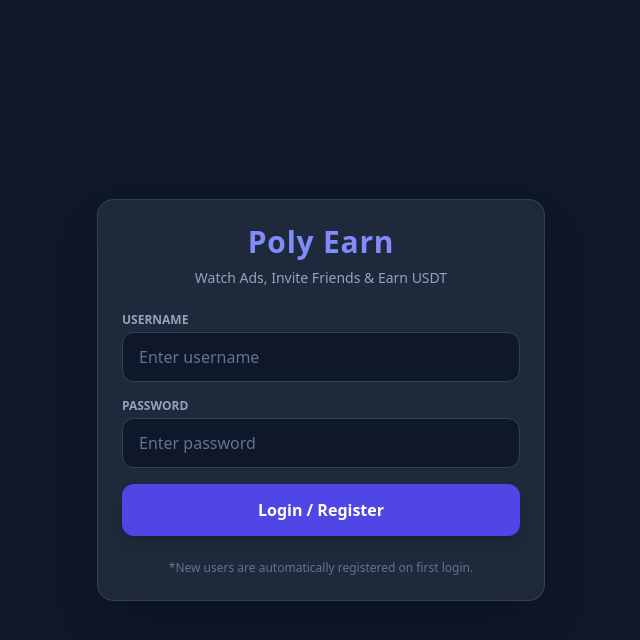
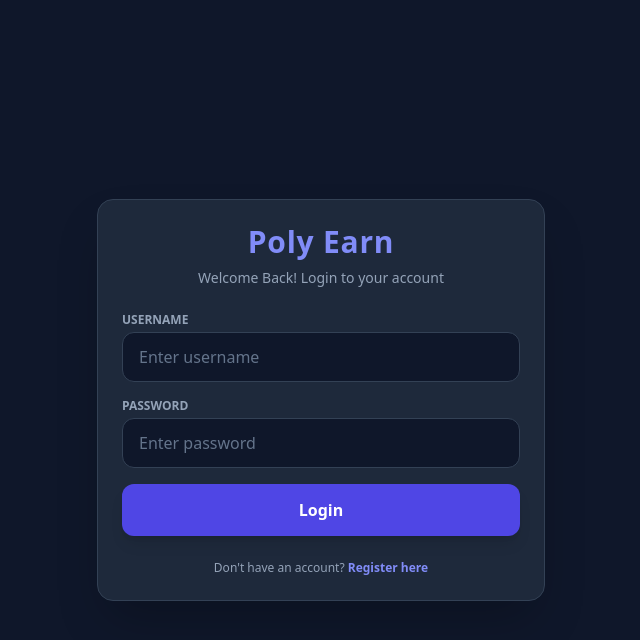
Before and after one commit to wizzidiamondblog-sketch/poly-earn, a Flask app: page /login in a window 1280 px wide. Shown: the top 640 px of the page, without its empty margins (319-959 px from the left). Run offline with Flask 3, Linux system fonts and the light colour scheme; some libraries are stand-ins or nearby versions.

Commit message:
Revise login page title and messages
Updated the login page to improve user experience.

```diff
--- a/templates/login.html
+++ b/templates/login.html
@@ -3,20 +3,16 @@
 <head>
     <meta charset="UTF-8">
     <meta name="viewport" content="width=device-width, initial-scale=1.0">
-    <title>Poly Earn - Login & Register</title>
+    <title>Poly Earn - Login</title>
     <script src="https://cdn.tailwindcss.com"></script>
 </head>
 <body class="bg-slate-900 text-white min-h-screen flex items-center justify-center p-4">
-
     <div class="w-full max-w-md bg-slate-800 rounded-2xl shadow-2xl border border-slate-700 p-6 space-y-6">
-
-        <!-- Header / Logo -->
         <div class="text-center space-y-2">
             <h1 class="text-3xl font-extrabold text-indigo-400 tracking-wide">Poly Earn</h1>
-            <p class="text-sm text-slate-400">Watch Ads, Invite Friends & Earn USDT</p>
+            <p class="text-sm text-slate-400">Welcome Back! Login to your account</p>
         </div>
 
-        <!-- Flash Messages -->
         {% with messages = get_flashed_messages(with_categories=true) %}
           {% if messages %}
             {% for category, message in messages %}
@@ -27,31 +23,26 @@
           {% endif %}
         {% endwith %}
 
-        <!-- Login / Register Form -->
         <form action="/login" method="POST" class="space-y-4">
             <div>
                 <label class="block text-xs font-semibold text-slate-400 mb-1">USERNAME</label>
                 <input type="text" name="username" required placeholder="Enter username"
                        class="w-full bg-slate-900 border border-slate-700 rounded-xl px-4 py-3 text-white placeholder-slate-500 focus:outline-none focus:border-indigo-500 transition">
             </div>
-
             <div>
                 <label class="block text-xs font-semibold text-slate-400 mb-1">PASSWORD</label>
                 <input type="password" name="password" required placeholder="Enter password"
                        class="w-full bg-slate-900 border border-slate-700 rounded-xl px-4 py-3 text-white placeholder-slate-500 focus:outline-none focus:border-indigo-500 transition">
             </div>
-
             <button type="submit"
-                    class="w-full bg-indigo-600 hover:bg-indigo-500 active:bg-indigo-700 text-white font-bold py-3.5 rounded-xl shadow-lg transition duration-200">
-                Login / Register
+                    class="w-full bg-indigo-600 hover:bg-indigo-500 text-white font-bold py-3.5 rounded-xl shadow-lg transition duration-200">
+                Login
             </button>
         </form>
 
-        <p class="text-xs text-center text-slate-500">
-            *New users are automatically registered on first login.
+        <p class="text-xs text-center text-slate-400">
+            Don't have an account? <a href="/register" class="text-indigo-400 font-bold hover:underline">Register here</a>
         </p>
-
     </div>
-
 </body>
 </html>
```
